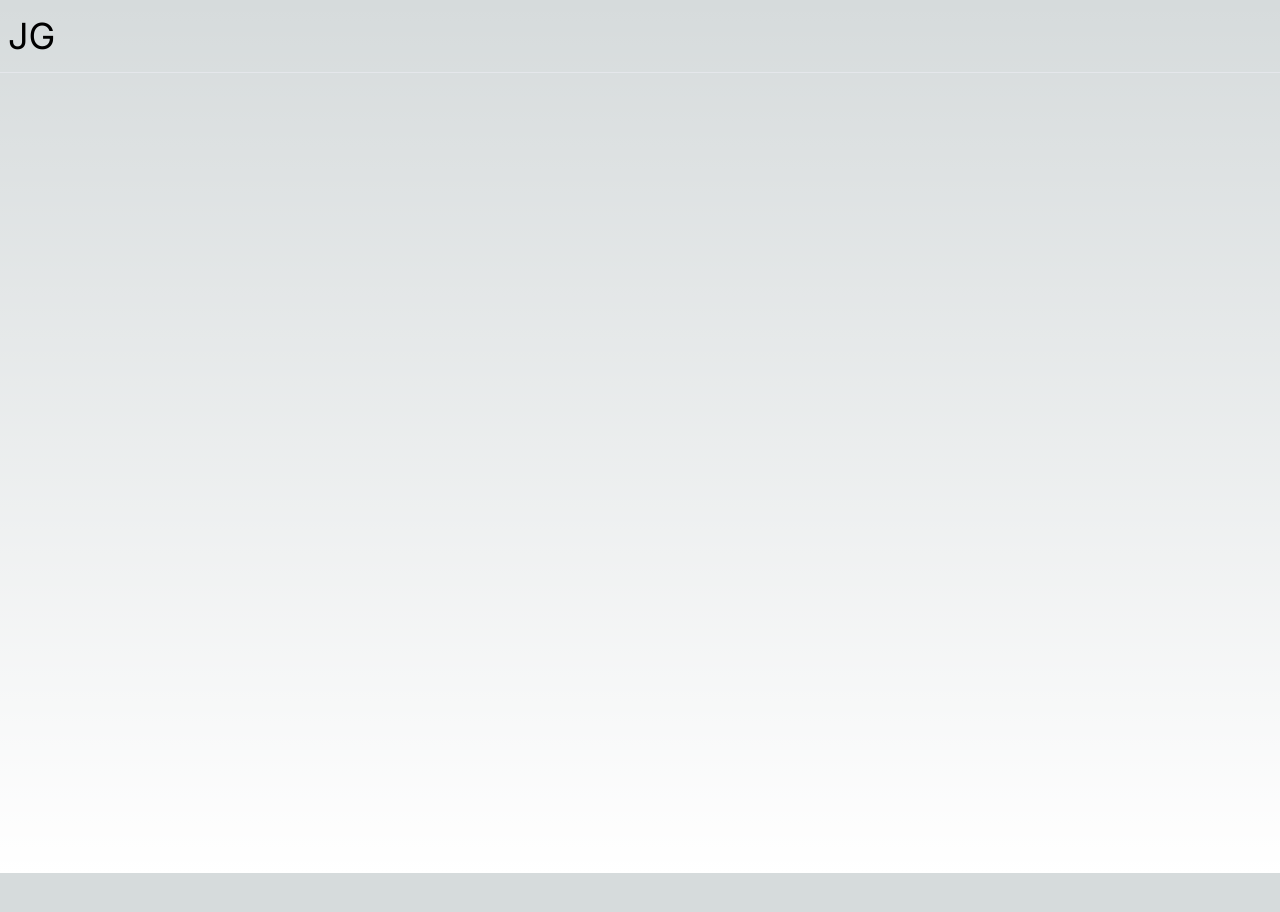
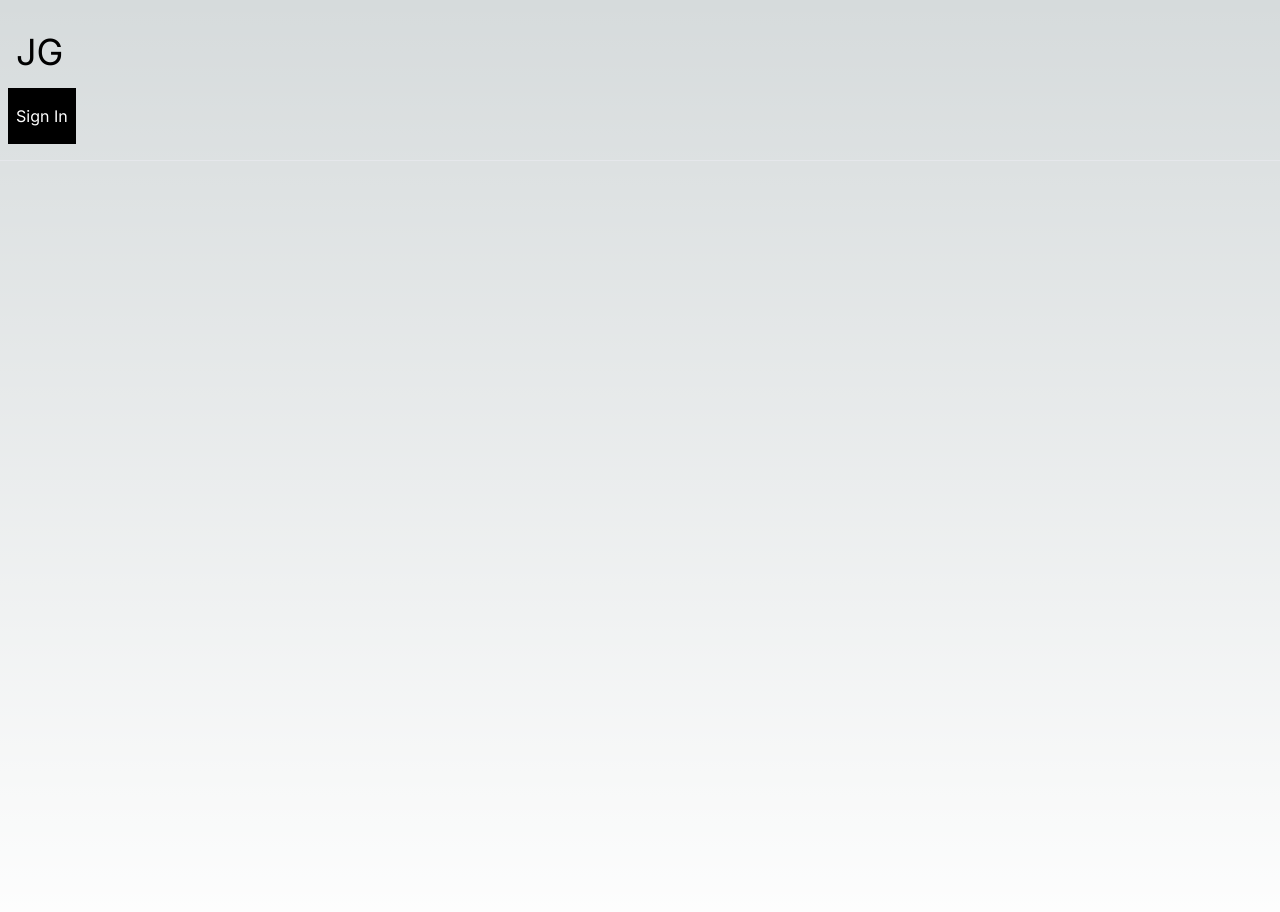
Before and after one commit to JuanGutierrez95/My-Blog-App, a Next.js app: page / in a window 1280 px wide. Shown: the top 912 px of the page. Before the commit the page ends 873 px from the top, so only its background shows below. Built offline with nearby package versions, Linux system fonts and the light colour scheme.

Commit message:
trabajando en el componente Header

```diff
--- a/app/layout/Header.tsx
+++ b/app/layout/Header.tsx
@@ -4,8 +4,8 @@ type Props = {};
 
 const Header = (props: Props) => {
   return <div className="px-2 py-4 border-b">
-    <div className="text-4xl">JG</div>
-    <div></div>
+    <div className="text-4xl px-2 py-4">JG</div>
+    <button className="text-white bg-black px-2 py-4">Sign In</button>
     </div>;
 };
 
```
